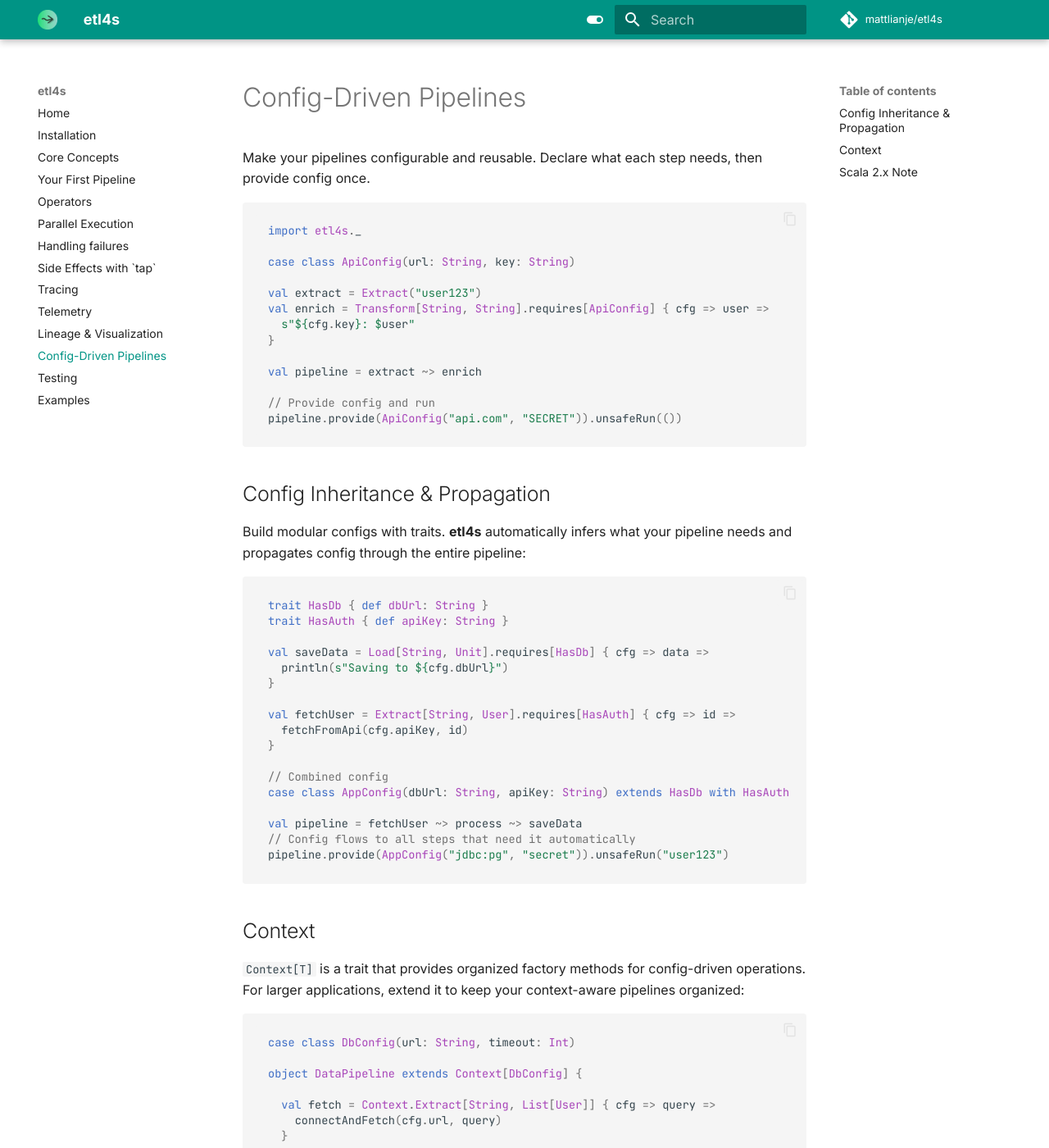
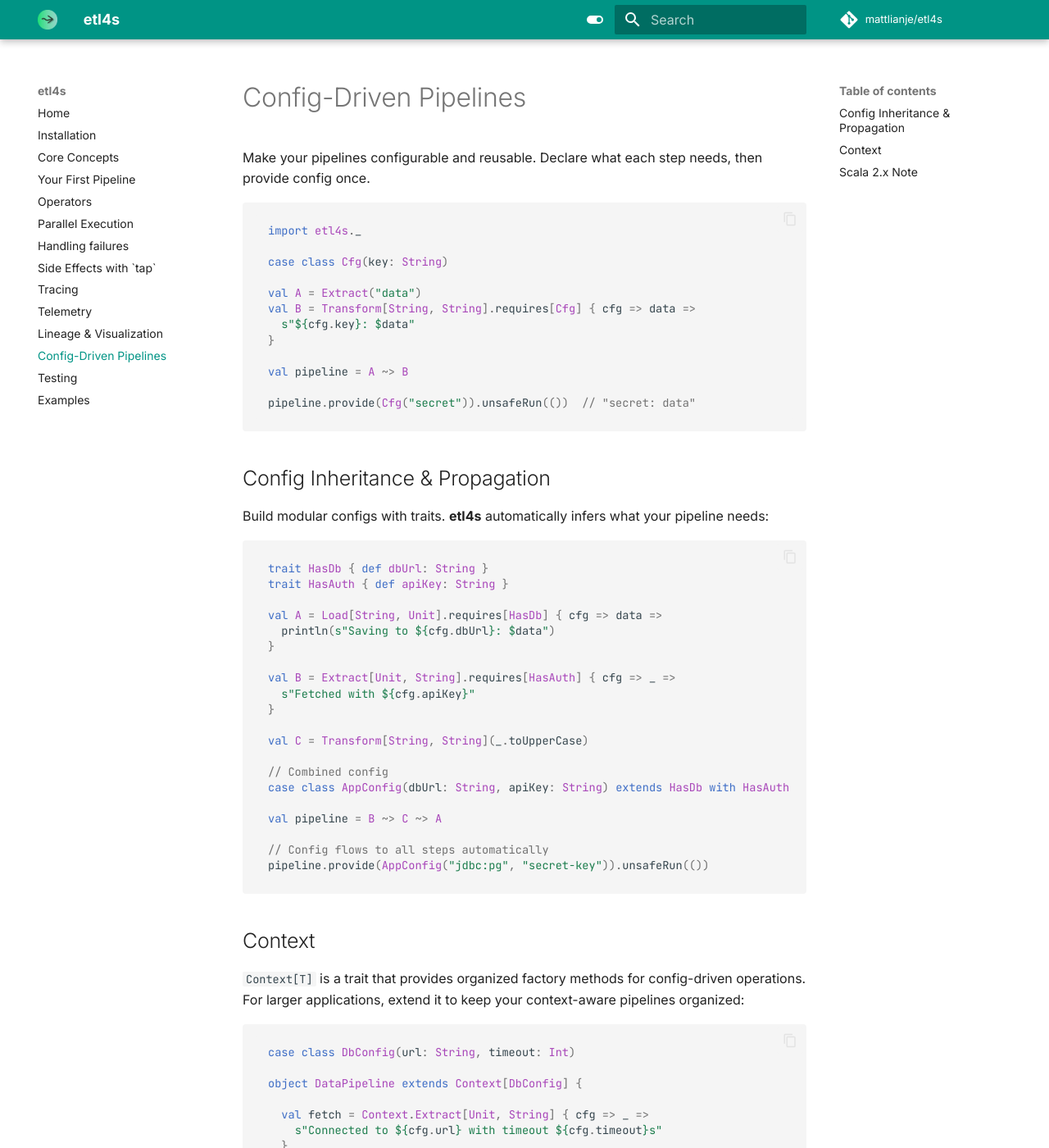
Before and after one commit to mattlianje/etl4s, an MkDocs documentation site: the page built from docs/config.md, in a window 1280 px wide and 1400 px high. Shown: the whole window at 82% size. Built offline with MkDocs 1.6.1 and Material for MkDocs 9.7.7, drawn with Linux system fonts in a browser that asks for light colours; comment, search, counter and statistics services are not loaded; some of the changed text lies outside the part shown.

Commit message:
update docs

````diff
--- a/docs/config.md
+++ b/docs/config.md
@@ -6,41 +6,43 @@ Make your pipelines configurable and reusable. Declare what each step needs, the
 ```scala
 import etl4s._
 
-case class ApiConfig(url: String, key: String)
+case class Cfg(key: String)
 
-val extract = Extract("user123")
-val enrich = Transform[String, String].requires[ApiConfig] { cfg => user =>
-  s"${cfg.key}: $user"
+val A = Extract("data")
+val B = Transform[String, String].requires[Cfg] { cfg => data =>
+  s"${cfg.key}: $data"
 }
 
-val pipeline = extract ~> enrich
+val pipeline = A ~> B
 
-// Provide config and run
-pipeline.provide(ApiConfig("api.com", "SECRET")).unsafeRun(())
+pipeline.provide(Cfg("secret")).unsafeRun(())  // "secret: data"
 ```
 
 ## Config Inheritance & Propagation
 
-Build modular configs with traits. **etl4s** automatically infers what your pipeline needs and propagates config through the entire pipeline:
+Build modular configs with traits. **etl4s** automatically infers what your pipeline needs:
 
 ```scala
 trait HasDb { def dbUrl: String }
 trait HasAuth { def apiKey: String }
 
-val saveData = Load[String, Unit].requires[HasDb] { cfg => data =>
-  println(s"Saving to ${cfg.dbUrl}")
+val A = Load[String, Unit].requires[HasDb] { cfg => data =>
+  println(s"Saving to ${cfg.dbUrl}: $data")
 }
 
-val fetchUser = Extract[String, User].requires[HasAuth] { cfg => id =>
-  fetchFromApi(cfg.apiKey, id)
+val B = Extract[Unit, String].requires[HasAuth] { cfg => _ =>
+  s"Fetched with ${cfg.apiKey}"
 }
+
+val C = Transform[String, String](_.toUpperCase)
 
 // Combined config
 case class AppConfig(dbUrl: String, apiKey: String) extends HasDb with HasAuth
 
-val pipeline = fetchUser ~> process ~> saveData
-// Config flows to all steps that need it automatically
-pipeline.provide(AppConfig("jdbc:pg", "secret")).unsafeRun("user123")
+val pipeline = B ~> C ~> A
+
+// Config flows to all steps automatically
+pipeline.provide(AppConfig("jdbc:pg", "secret-key")).unsafeRun(())
 ```
 
 ## Context
@@ -52,19 +54,19 @@ case class DbConfig(url: String, timeout: Int)
 
 object DataPipeline extends Context[DbConfig] {
 
-  val fetch = Context.Extract[String, List[User]] { cfg => query =>
-    connectAndFetch(cfg.url, query)
+  val fetch = Context.Extract[Unit, String] { cfg => _ =>
+    s"Connected to ${cfg.url} with timeout ${cfg.timeout}s"
   }
 
-  val save = Context.Load[List[User], Unit] { cfg => users =>
-    Database.connect(cfg.url).save(users)
+  val save = Context.Load[String, Unit] { cfg => data =>
+    println(s"Saving to ${cfg.url}: $data")
   }
 
   val pipeline = fetch ~> save
 }
 
 // Provide config once
-DataPipeline.pipeline.provide(DbConfig("jdbc:pg", 5000)).unsafeRun("query")
+DataPipeline.pipeline.provide(DbConfig("jdbc:pg", 5000)).unsafeRun(())
 ```
 
 ## Scala 2.x Note
@@ -74,11 +76,11 @@ Use explicit types for better inference:
 ```scala
 // Scala 2.x
 Transform.requires[Config, String, String] { cfg => input =>
-  process(cfg, input)
+  cfg.key + input
 }
 
 // Scala 3 (preferred)
 Transform[String, String].requires[Config] { cfg => input =>
-  process(cfg, input)
+  cfg.key + input
 }
 ```
--- a/mkdocs.yml
+++ b/mkdocs.yml
@@ -51,7 +51,11 @@ markdown_extensions:
       linenums_style: pymdownx-inline
       auto_title: false
       line_spans: __span
-  - pymdownx.superfences
+  - pymdownx.superfences:
+      custom_fences:
+        - name: mermaid
+          class: mermaid
+          format: !!python/name:pymdownx.superfences.fence_code_format
   - pymdownx.inlinehilite
   - attr_list
   - md_in_html
````
Also changed, not shown: docs/examples.md (+11 -13 lines), docs/lineage.md (added, +181 -0 lines), docs/trace.md (+14 -14 lines).
